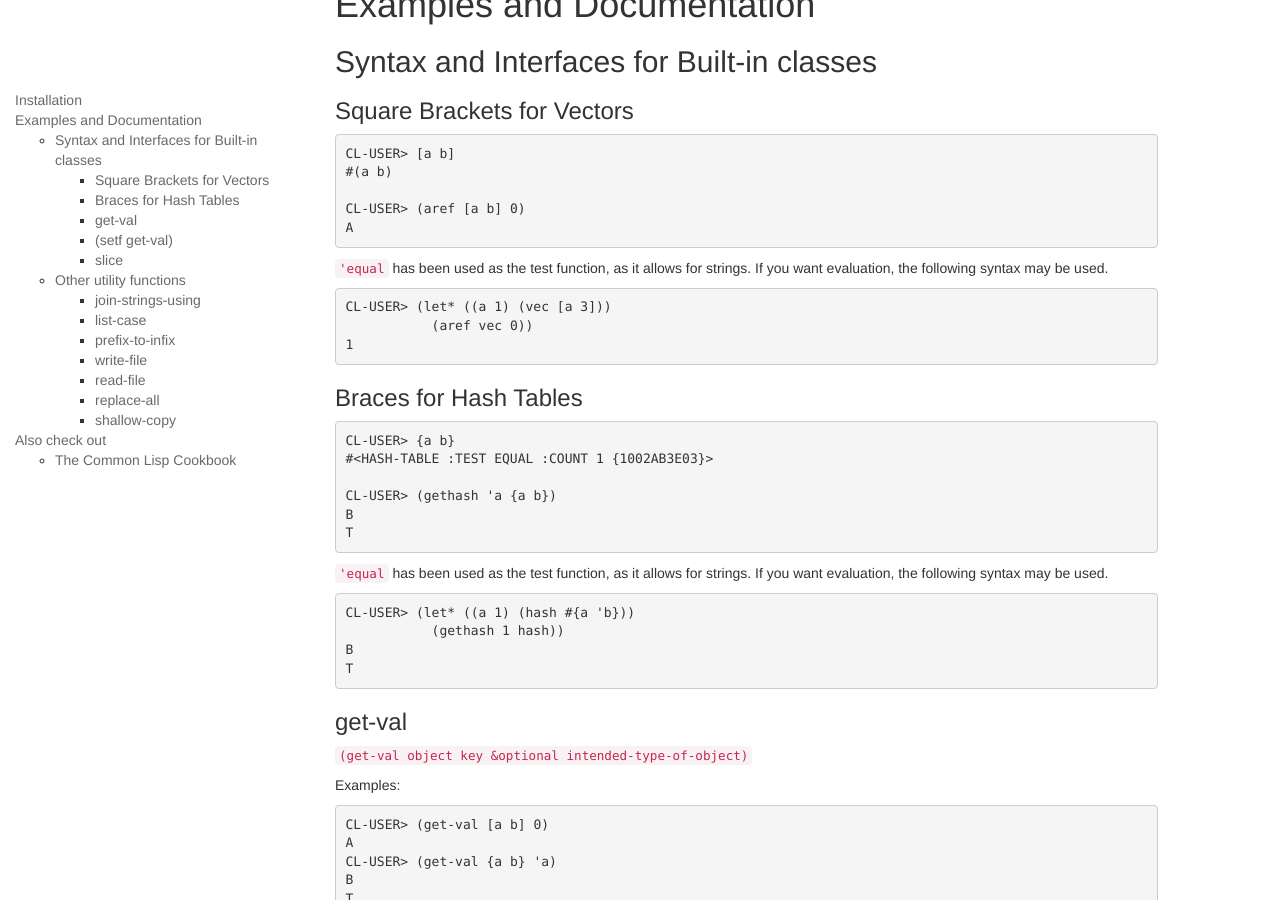
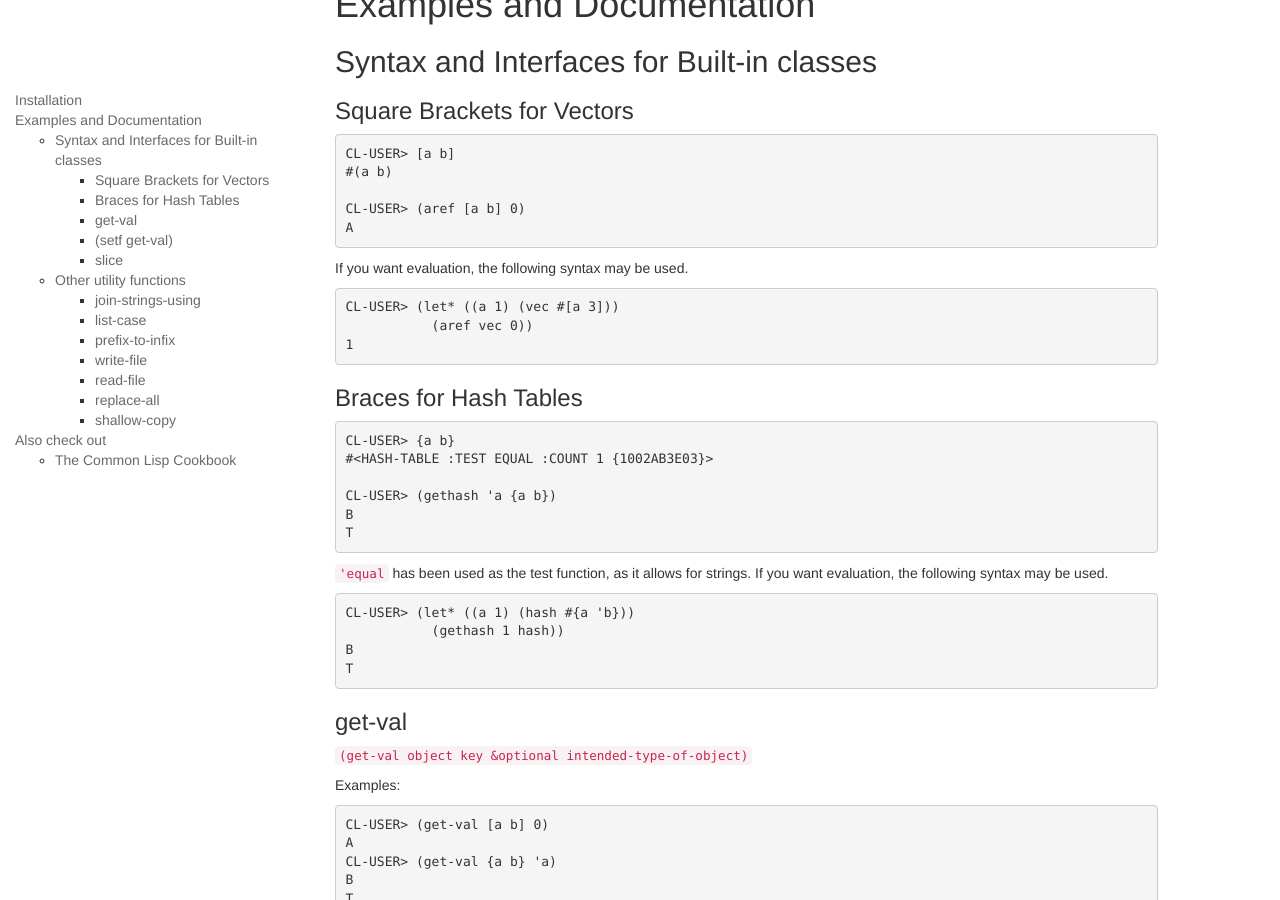
Before and after one commit to digikar99/uniform-utilities, a Jekyll site: the page built from index.md, in a window 1280 px wide and 900 px high, scrolled down 465 px. Built offline with Jekyll 4.4.1, drawn with Linux system fonts in a browser that asks for light colours.

Commit message:
documentation fix in square brackets for vectors

````diff
--- a/index.md
+++ b/index.md
@@ -39,10 +39,10 @@ CL-USER> [a b]
 CL-USER> (aref [a b] 0)
 A
 ```
-`'equal` has been used as the test function, as it allows for strings. If you want evaluation, the following syntax may be used.
+If you want evaluation, the following syntax may be used.
 
 ```lisp
-CL-USER> (let* ((a 1) (vec [a 3]))
+CL-USER> (let* ((a 1) (vec #[a 3]))
            (aref vec 0))
 1
 ```
````
